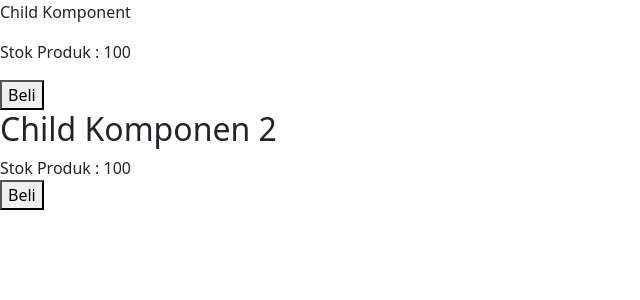
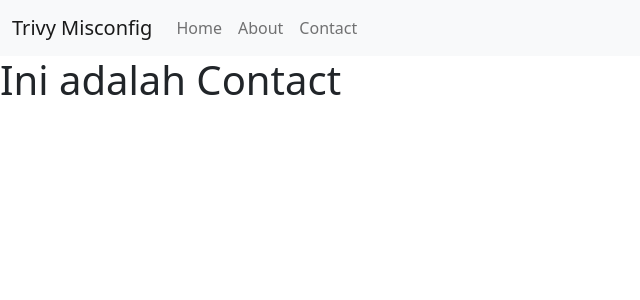
Before and after one commit to Dominggus11/Front_end-Trivy_3, a React (Create React App) app: page /contact in a window 1280 px wide. Shown: the top 300 px of the page, without its empty margins (0-640 px from the left). Built offline with nearby package versions, Linux system fonts and the light colour scheme.

Commit message:
"REST API"

```diff
--- a/src/App.js
+++ b/src/App.js
@@ -1,12 +1,23 @@
 import React from "react";
-import Parent from "./Component/Class/Parent";
+import {Route, Routes } from "react-router-dom";
+import Home from "./Component/Pages/Home";
+import About from "./Component/Pages/About";
+import Contact from "./Component/Pages/Contact";
+import NavbarComp from './Component/Functional/NavbarComp'
+
 
 
 function App () {
   return (
-    <div className="App">
-      <Parent />
-    </div>
+    <>
+    <NavbarComp />
+    <Routes>
+      <Route path="/" element={<Home />} />
+      <Route path="/about"element={<About />} />
+      <Route path="/contact"element={<Contact />} />
+    </Routes>
+    </>
+
   )
 }
 
--- a/src/Component/Functional/NavbarComp.js
+++ b/src/Component/Functional/NavbarComp.js
@@ -7,7 +7,6 @@ import {
   Nav,
   NavItem,
   NavLink,
-  NavbarText,
 } from "reactstrap";
 
 function NavbarComp(props) {
@@ -27,8 +26,10 @@ function NavbarComp(props) {
             <NavItem>
               <NavLink href="/about">About</NavLink>
             </NavItem>
+            <NavItem>
+              <NavLink href="/contact">Contact</NavLink>
+            </NavItem>
           </Nav>
-          <NavbarText>Simple Text</NavbarText>
         </Collapse>
       </Navbar>
     </div>
--- /dev/null
+++ b/src/Component/Pages/About.js
@@ -0,0 +1,9 @@
+import React from 'react'
+
+function About() {
+    return (
+        <h1>Ini adalah About</h1>
+    )
+}
+
+export default About
--- /dev/null
+++ b/src/Component/Pages/Contact.js
@@ -0,0 +1,9 @@
+import React from 'react'
+
+function Contact() {
+    return (
+        <h1>Ini adalah Contact</h1>
+    )
+}
+
+export default Contact
--- /dev/null
+++ b/src/Component/Pages/Home.js
@@ -0,0 +1,9 @@
+import React from 'react'
+
+function Home() {
+    return (
+        <h1>Ini adalah Home</h1>
+    )
+}
+
+export default Home
--- a/src/index.js
+++ b/src/index.js
@@ -1,14 +1,17 @@
-import React from 'react';
-import ReactDOM from 'react-dom/client';
-import './index.css';
-import App from './App';
-import reportWebVitals from './reportWebVitals';
-import 'bootstrap/dist/css/bootstrap.min.css';
+import React from "react";
+import ReactDOM from "react-dom/client";
+import "./index.css";
+import App from "./App";
+import reportWebVitals from "./reportWebVitals";
+import "bootstrap/dist/css/bootstrap.min.css";
+import { BrowserRouter } from "react-router-dom";
 
-const root = ReactDOM.createRoot(document.getElementById('root'));
+const root = ReactDOM.createRoot(document.getElementById("root"));
 root.render(
   <React.StrictMode>
-    <App />
+    <BrowserRouter>
+      <App />
+    </BrowserRouter>
   </React.StrictMode>
 );
 
```
Also changed, not shown: src/Component/Functional/Aobut.js (deleted, +0 -11 lines), src/Component/Functional/Home.js (deleted, +0 -31 lines).
